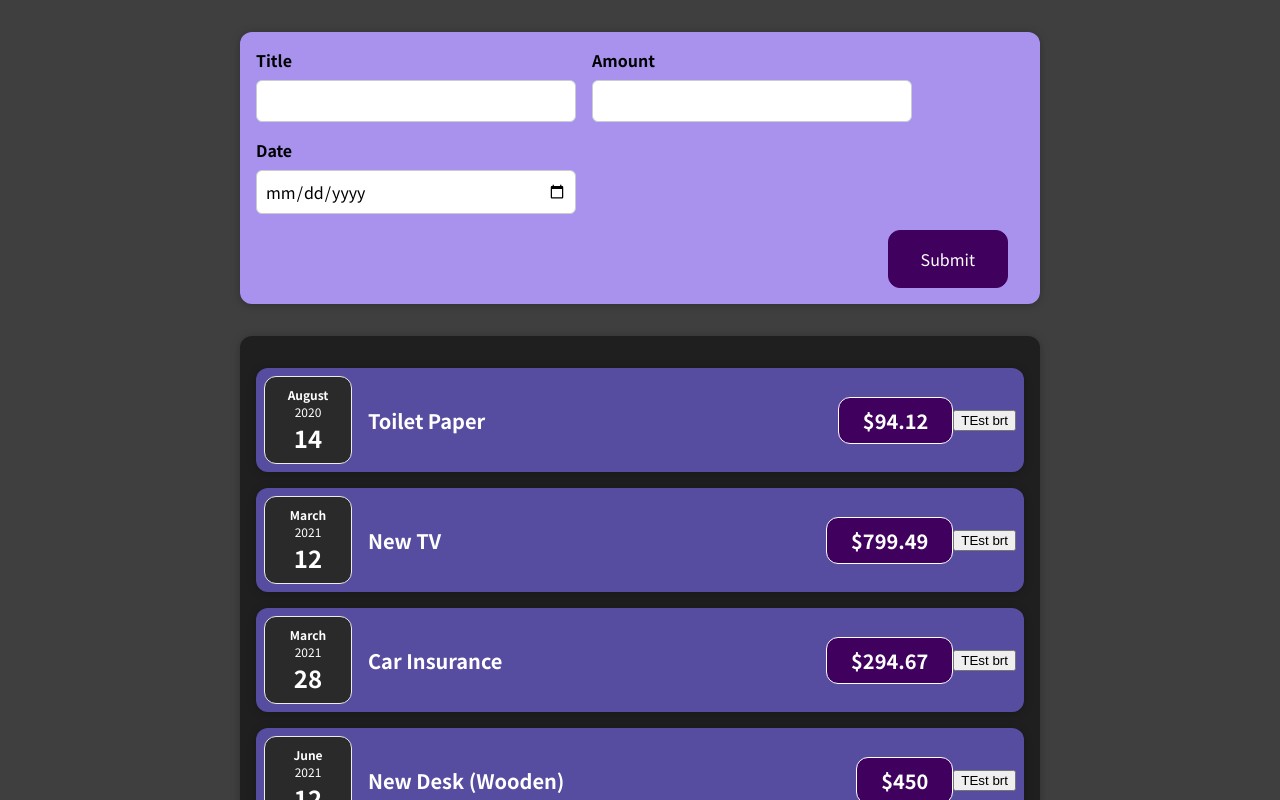
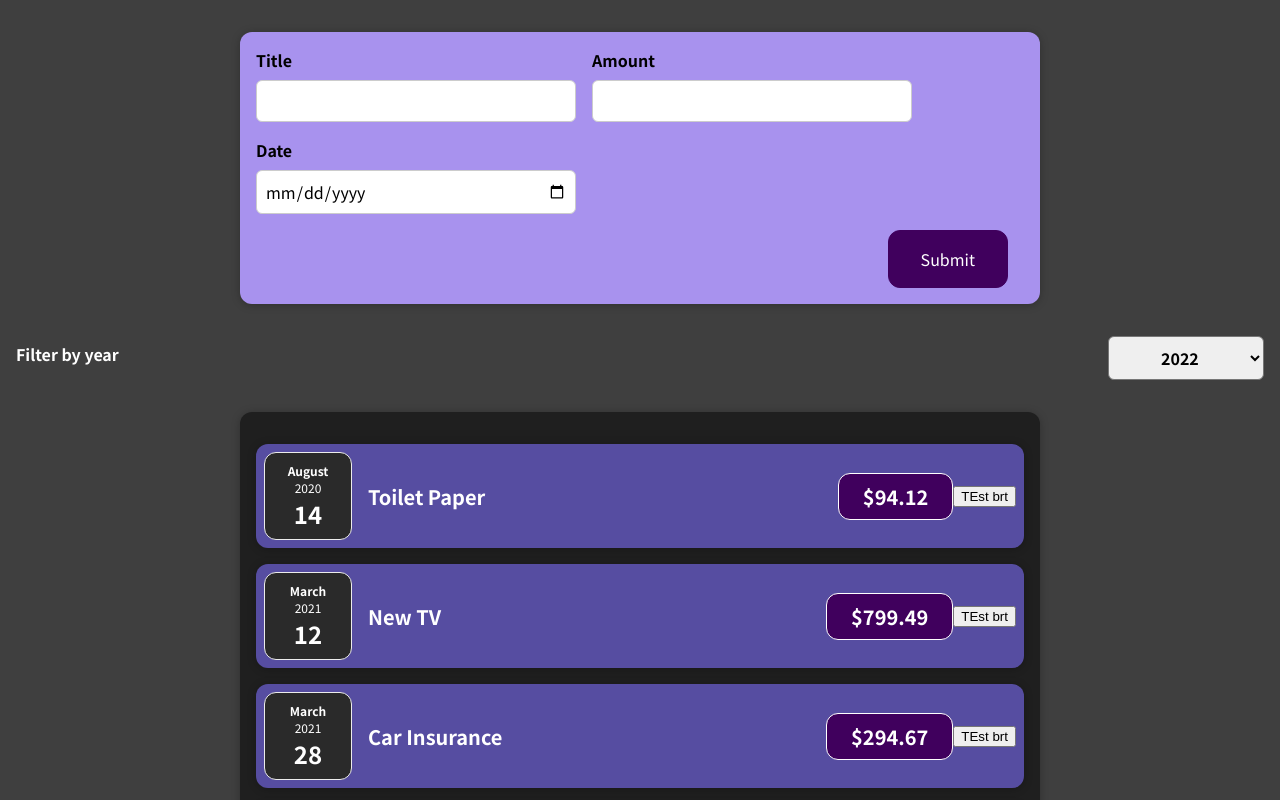
Before and after one commit to lmihelac/react, a React (Create React App) app: page / in a window 1280 px wide. Shown: the top 800 px of the page. Built offline with nearby package versions, Linux system fonts and the light colour scheme.

Commit message:
add expenses filter

```diff
--- a/src/App.js
+++ b/src/App.js
@@ -1,6 +1,7 @@
 import Expenses from "./components/Expenses/Expenses";
 import "./components/Expenses/Expenses.css";
 import NewExpense from "./components/NewExpense/NewExpense";
+import ExpensesFilter from "./components/ExpenseFilter/ExpensesFIlter";
 
 const App = () => {
   const expenses = [
@@ -31,14 +32,15 @@
     },
   ];
 
-  const addExpenseHander = (expense) => {
+  const addExpenseHandler = (expense) => {
     console.log("in app.js");
     console.log(expense);
   };
 
   return (
     <div>
-      <NewExpense onAddExpense={addExpenseHander} />
+      <NewExpense onAddExpense={addExpenseHandler} />
+      <ExpensesFilter />
       <Expenses items={expenses} />
     </div>
   );
--- /dev/null
+++ b/src/components/ExpenseFilter/ExpensesFIlter.js
@@ -0,0 +1,21 @@
+import React from "react";
+
+import "./ExpensesFilter.css";
+
+const ExpensesFilter = () => {
+  return (
+    <div className="expenses-filter">
+      <div className="expenses-filter__control">
+        <label>Filter by year</label>
+        <select>
+          <option value="2022">2022</option>
+          <option value="2021">2021</option>
+          <option value="2020">2020</option>
+          <option value="2019">2019</option>
+        </select>
+      </div>
+    </div>
+  );
+};
+
+export default ExpensesFilter;
--- /dev/null
+++ b/src/components/ExpenseFilter/ExpensesFilter.css
@@ -0,0 +1,24 @@
+.expenses-filter {
+  color: white;
+  padding: 0 1rem;
+}
+
+.expenses-filter__control {
+  display: flex;
+  width: 100%;
+  align-items: center;
+  justify-content: space-between;
+  margin: 1rem 0;
+}
+
+.expenses-filter label {
+  font-weight: bold;
+  margin-bottom: 0.5rem;
+}
+
+.expenses-filter select {
+  font: inherit;
+  padding: 0.5rem 3rem;
+  font-weight: bold;
+  border-radius: 6px;
+}
```
